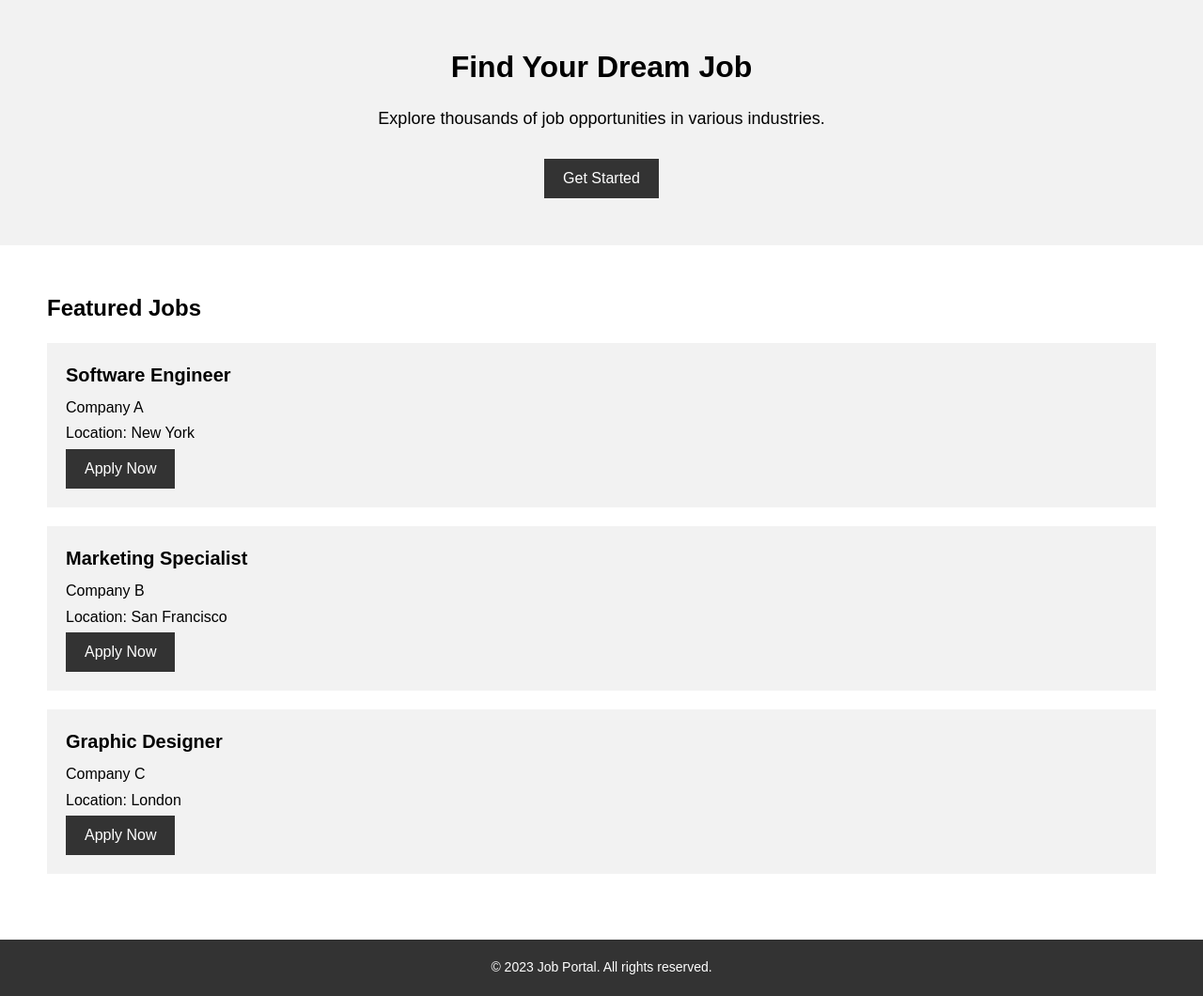
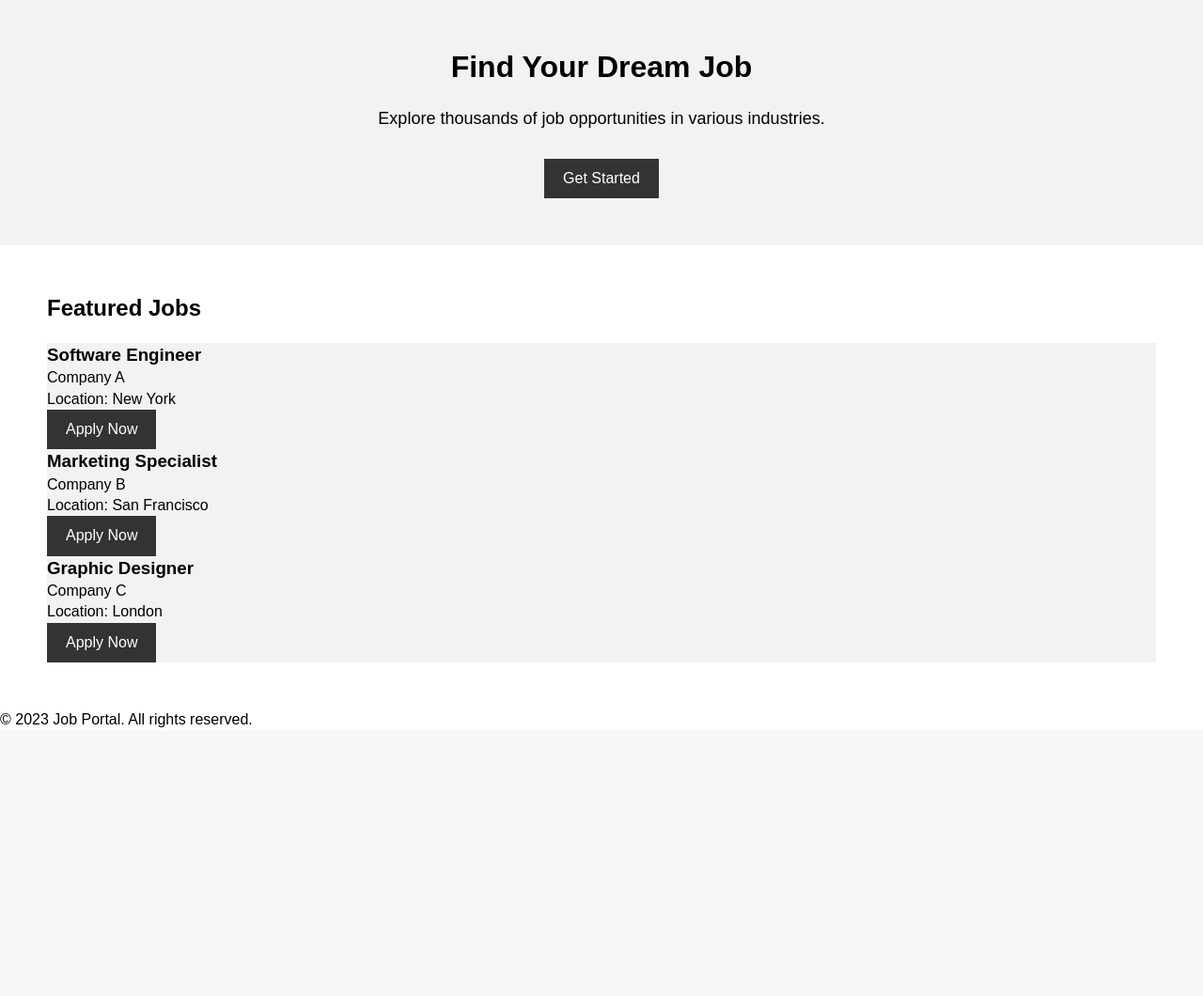
Before and after one commit to MyrHlorid/FinalProject, a Django app: page / in a window 1280 px wide. Shown: the part 97-1157 px from the top of the page at 94% size. After the commit the page ends 871 px from the top, so only its background shows below. Run offline with Django 3.2, Linux system fonts and the light colour scheme; parts of the project's set-up code (start-up, migrations or seed data) failed here and were passed over.

Commit message:
added some necessary things

```diff
--- a/job_portal/models.py
+++ b/job_portal/models.py
@@ -1,6 +1,6 @@
 from django.db import models
 from django.utils import timezone
-from .models import User
+
 
 # Create your models here.
 
@@ -11,6 +11,3 @@ class Candidates (models.Model):
     resume = models.FileField(null=True)
     mobile_numb = models.CharField(max_length=200, null=True)
     created_at = models.DateTimeField(default=timezone.now)
-
-    def __str__(self):
-        return self.user.get_full_name()
--- a/templates/base.html
+++ b/templates/base.html
@@ -5,101 +5,6 @@
   <title>Job Portal</title>
   <link rel="stylesheet" type="text/css" href="{% static 'main.css' %}">
 </head>
-<style>
-    body, h1, h2, h3, p, ul, li {
-margin: 0;
-padding: 0;
-}
-
-body {
-font-family: Arial, sans-serif;
-line-height: 1.4;
-}
-
-header {
-background-color: #333;
-color: #fff;
-padding: 20px;
-}
-
-h1 {
-font-size: 24px;
-margin: 0;
-}
-
-nav ul {
-list-style-type: none;
-}
-
-nav ul li {
-display: inline-block;
-margin-right: 10px;
-}
-
-nav ul li a {
-color: #fff;
-text-decoration: none;
-}
-
-section#hero {
-background-color: #f2f2f2;
-padding: 50px;
-text-align: center;
-}
-
-section#hero h2 {
-font-size: 32px;
-margin-bottom: 20px;
-}
-
-section#hero p {
-font-size: 18px;
-margin-bottom: 30px;
-}
-
-.btn {
-display: inline-block;
-background-color: #333;
-color: #fff;
-padding: 10px 20px;
-text-decoration: none;
-}
-
-section#featured-jobs {
-padding: 50px;
-}
-
-section#featured-jobs h2 {
-font-size: 24px;
-margin-bottom: 20px;
-}
-
-.job-card {
-background-color: #f2f2f2;
-padding: 20px;
-margin-bottom: 20px;
-}
-
-.job-card h3 {
-font-size: 20px;
-margin-bottom: 10px;
-}
-
-.job-card p {
-margin-bottom: 5px;
-}
-
-footer {
-background-color: #333;
-color: #fff;
-padding: 20px;
-text-align: center;
-}
-
-footer p {
-font-size: 14px;
-}
-</style>
 <body>
   <header>
     <h1>Job Portal</h1>
```
